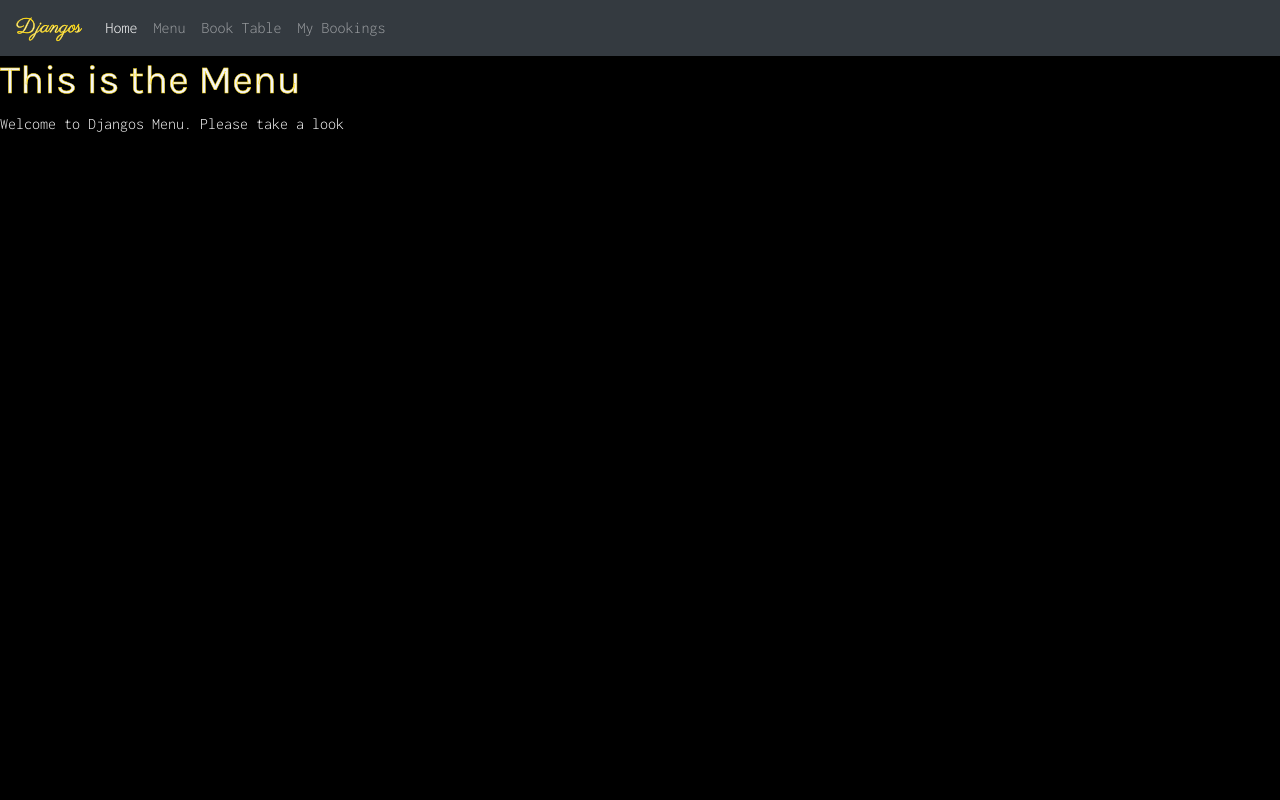
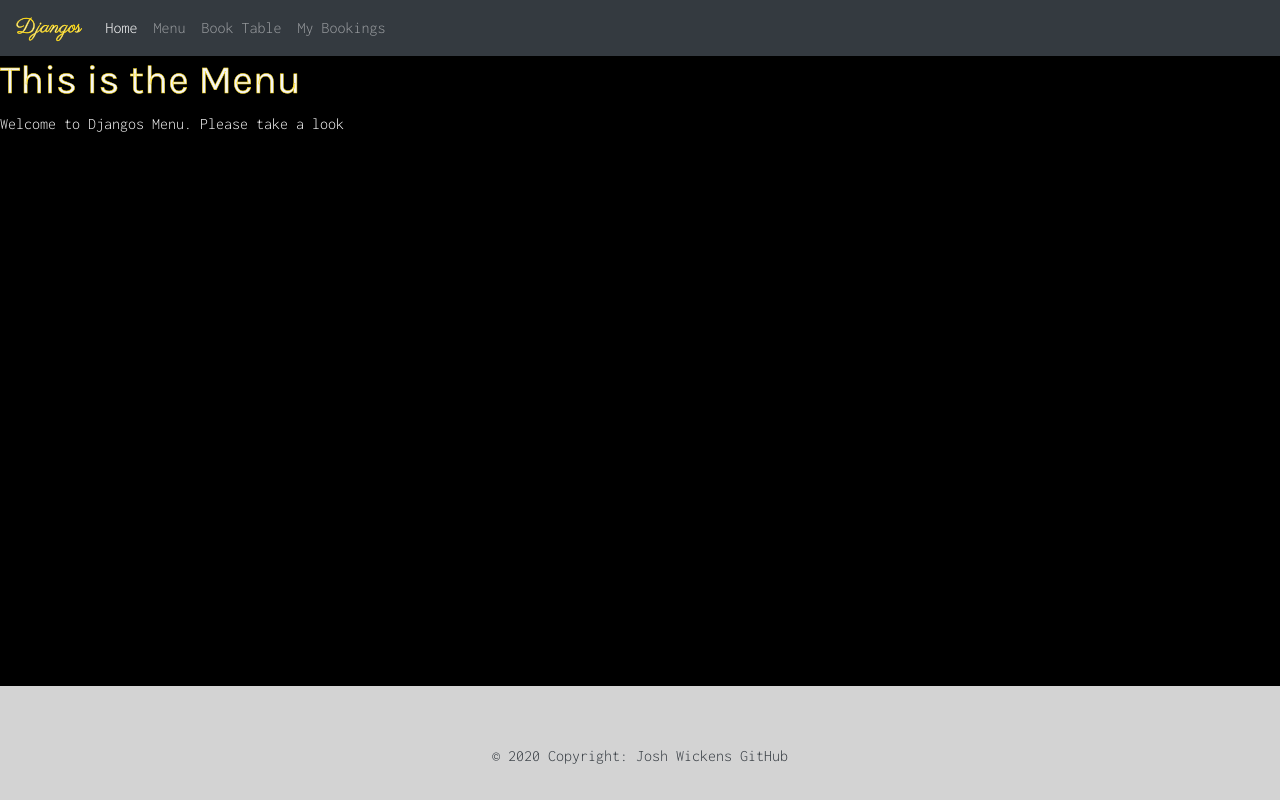
Before and after one commit to Josh-Wickens/djangos-restaurant, a Django app: page /menu/ in a window 1280 px wide. Run offline with Django 3.2, Linux system fonts and the light colour scheme.

Commit message:
add styling to carousel and add simple footer html and css

```diff
--- a/static/css/style.css
+++ b/static/css/style.css
@@ -1,11 +1,17 @@
 
 @import url('https://fonts.googleapis.com/css2?family=Inconsolata:wght@300&family=Karla&family=Parisienne&display=swap');
 
+html {
+    height: 100%;
+}
 
 body {
     font-family: 'Inconsolata', monospace, sans-serif;
     color: whitesmoke;
     background-color: black;
+    min-height: 100%;
+    display: flex;
+    flex-direction: column;
 }
 
 h1, h2, h3 {
@@ -19,3 +25,15 @@ h1, h2, h3 {
     color: whitesmoke;
     -webkit-text-stroke: 0.5px gold;
 }
+
+footer {
+    margin-top: auto;
+    background-color: lightgray;
+    min-height: 10%;
+}
+
+.carousel-item {
+    height: 25rem;
+    background-color: #777;
+
+}
--- a/templates/base.html
+++ b/templates/base.html
@@ -2,6 +2,7 @@
 
 <!DOCTYPE html>
 <html lang="en">
+
 <head>
   <meta charset="UTF-8">
   <meta http-equiv="X-UA-Compatible" content="IE=edge">
@@ -12,14 +13,17 @@
     {% endblock %}
   </title>
 
-    <link rel="stylesheet" href="https://cdn.jsdelivr.net/npm/bootstrap@4.5.3/dist/css/bootstrap.min.css" integrity="sha384-TX8t27EcRE3e/ihU7zmQxVncDAy5uIKz4rEkgIXeMed4M0jlfIDPvg6uqKI2xXr2" crossorigin="anonymous">
+  <link rel="stylesheet" href="https://cdn.jsdelivr.net/npm/bootstrap@4.5.3/dist/css/bootstrap.min.css"
+    integrity="sha384-TX8t27EcRE3e/ihU7zmQxVncDAy5uIKz4rEkgIXeMed4M0jlfIDPvg6uqKI2xXr2" crossorigin="anonymous">
   <link rel="stylesheet" href="{% static 'css/style.css' %}">
 </head>
+
 <body>
 
   <nav class="navbar navbar-expand-lg navbar-dark bg-dark">
-        <a class="navbar-brand logo"  href="#">Djangos</a>
-        <button class="navbar-toggler" type="button" data-toggle="collapse" data-target="#navbarNavAltMarkup" aria-controls="navbarNavAltMarkup" aria-expanded="false" aria-label="Toggle navigation">
+    <a class="navbar-brand logo" href="#">Djangos</a>
+    <button class="navbar-toggler" type="button" data-toggle="collapse" data-target="#navbarNavAltMarkup"
+      aria-controls="navbarNavAltMarkup" aria-expanded="false" aria-label="Toggle navigation">
       <span class="navbar-toggler-icon"></span>
     </button>
     <div class="collapse navbar-collapse" id="navbarNavAltMarkup">
@@ -40,6 +44,27 @@
 
   </div>
 
+  <footer class="text-center text-white">
 
+    <div class="container pt-3">
+
+      <section class="mb-3">
+
+        <a
+          class="btn btn-link btn-floating btn-lg text-white m-1"
+          href="www.facebook.com"
+          role="button"
+          ><i class="fab fa-facebook-f"></i
+        ></a>
+        <!-- Copyright -->
+  <div class="text-center text-dark p-3">
+    © 2020 Copyright:
+    <a class="text-dark" href="https://github.com/Josh-Wickens">Josh Wickens GitHub</a>
+  </div>
+  <!-- Copyright -->
+          </footer>
+  <script src="https://cdn.jsdelivr.net/npm/@popperjs/core@2.9.2/dist/umd/popper.min.js" integrity="sha384-IQsoLXl5PILFhosVNubq5LC7Qb9DXgDA9i+tQ8Zj3iwWAwPtgFTxbJ8NT4GN1R8p" crossorigin="anonymous"></script>
+  <script src="https://cdn.jsdelivr.net/npm/bootstrap@5.0.2/dist/js/bootstrap.min.js" integrity="sha384-cVKIPhGWiC2Al4u+LWgxfKTRIcfu0JTxR+EQDz/bgldoEyl4H0zUF0QKbrJ0EcQF" crossorigin="anonymous"></script>
 </body>
+
 </html>
```
Also changed, not shown: booking_system/models.py (+4 -4 lines), templates/index.html (+9 -4 lines). Lines whose indentation alone changed are shown as unchanged.
